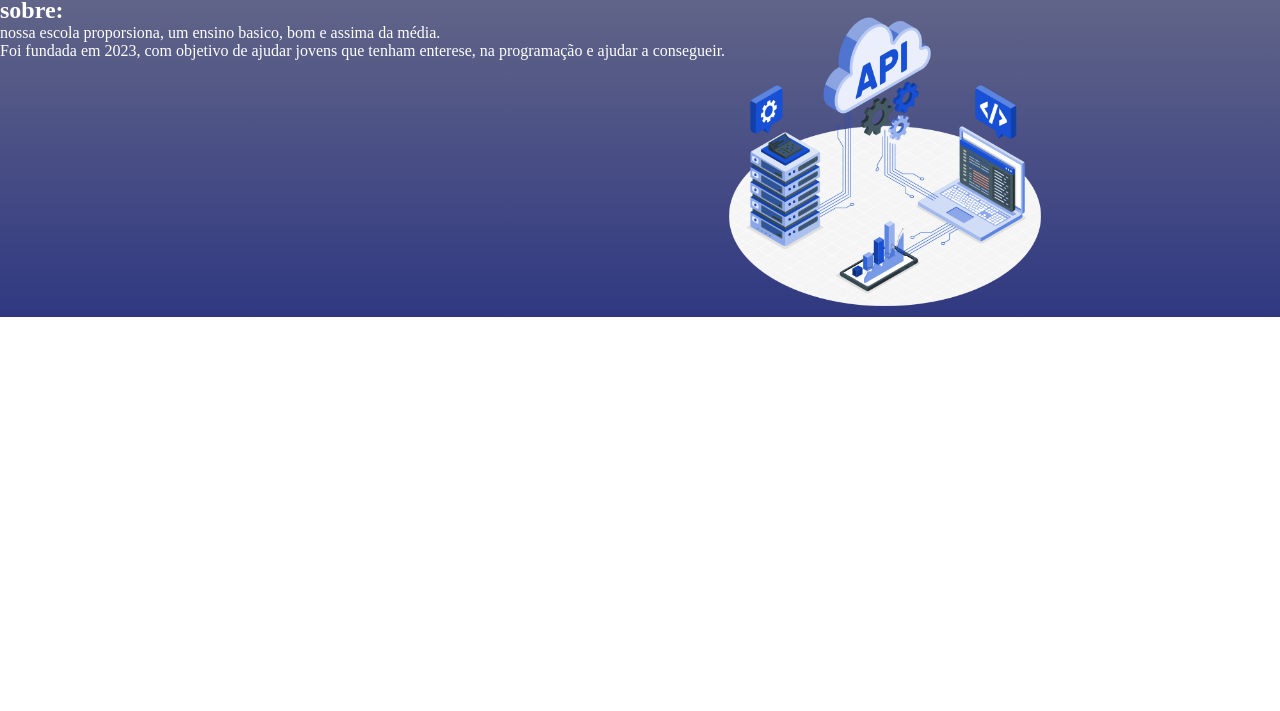
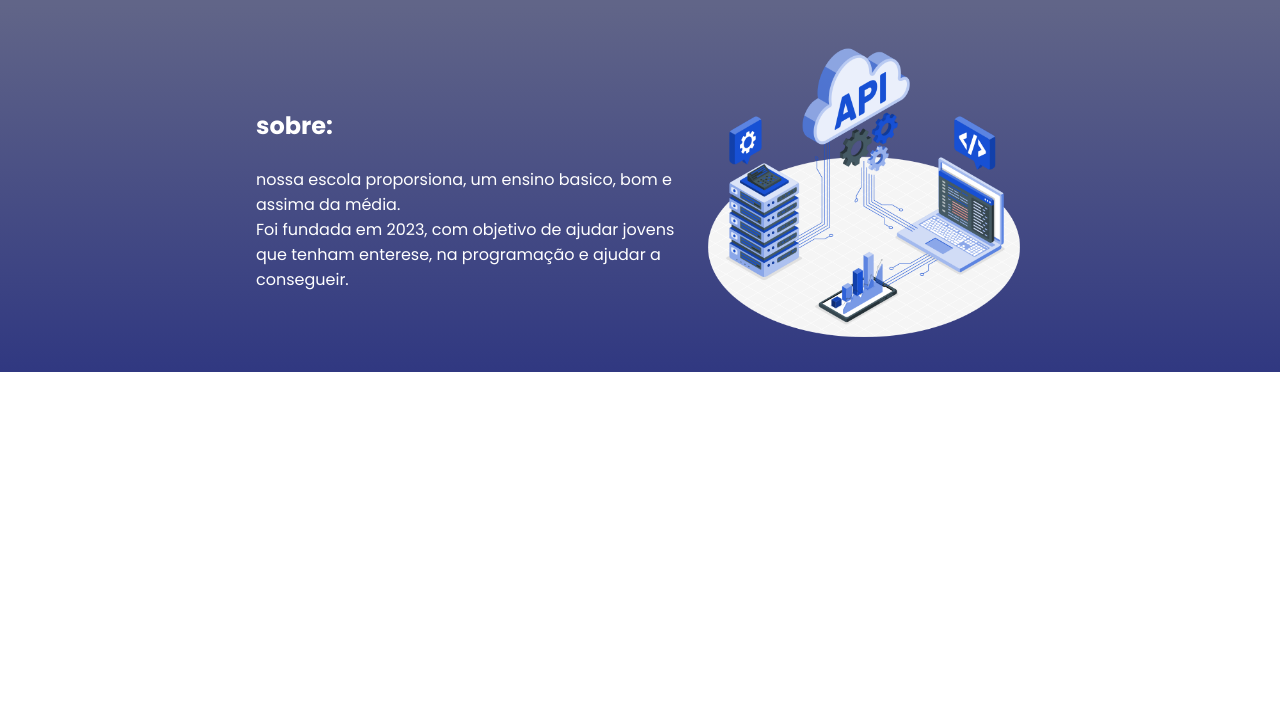
Before and after one commit to maycon7771/site-m, a plain HTML site: page index.html in a window 1280 px wide. Shown: the part 89-800 px from the top of the page. Drawn offline with Linux system fonts and the light colour scheme.

Commit message:
Update style.css

```diff
--- a/style.css
+++ b/style.css
@@ -27,12 +27,25 @@
     width: 25%;
 }
 
+  body{
+    font-family: 'Poppins', sans-serif;
+ }
+
 .escola{
     background-image: linear-gradient(#616588,#303881);
     color: white;
     display: flex;
+    justify-content: center;
+    align-items: center;
+    padding: 24px 0;
 }
 
+.escola-div-conteudo{
+    width: 35%;
+}
+.escola-titulo{
+     padding: 24px 0;
+}
 
 Footer
 © 2023 GitHub, Inc.
```
